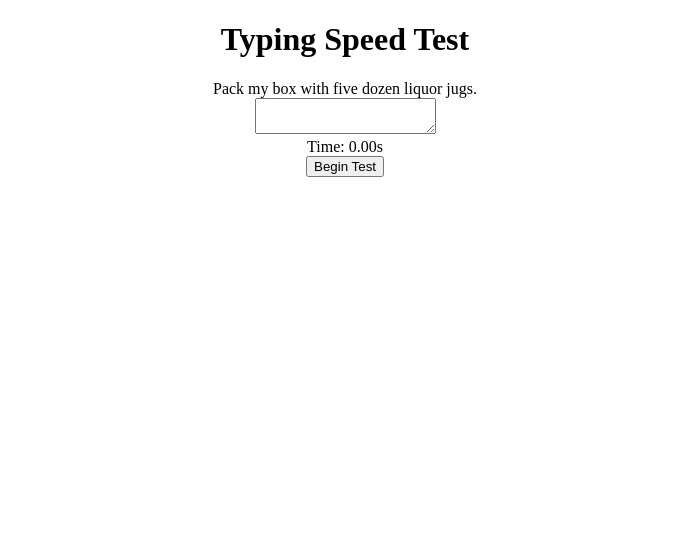
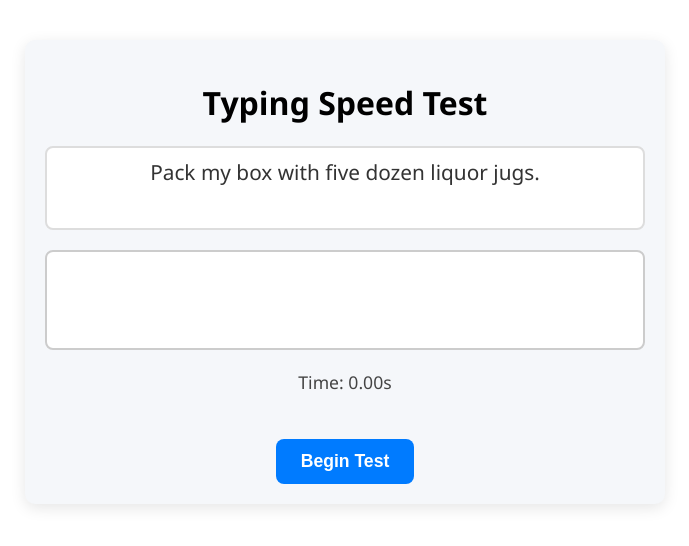
Before and after one commit to ChrisReynolds0508/typing-speed-tester, a plain HTML site: page index.html in a window 1280 px wide. Shown: the whole page, without its empty margins (295-984 px from the left). Drawn offline with Linux system fonts and the light colour scheme.

Commit message:
added basic css styling, added h1 via javascript

```diff
--- a/index.html
+++ b/index.html
@@ -7,7 +7,7 @@
      <title>Typing Speed Tester</title>
 </head>
 <body>
-    <h1>Typing Speed Test</h1>
+
     <script type="module" src="index.js"></script>
 </body>
 </html>
--- a/index.js
+++ b/index.js
@@ -4,6 +4,11 @@ import { sentences } from './sentences.js';
 const container = document.createElement('div'); // holds the app layout
 container.classList.add('container');
 document.body.appendChild(container);
+
+const heading = document.createElement('h1');
+heading.classList.add('heading');
+heading.textContent = 'Typing Speed Test';
+container.appendChild(heading);
 
 const sampleSentence = document.createElement('div'); // section to display the sample sentence
 sampleSentence.classList.add('sampleSentence');
--- a/style.css
+++ b/style.css
@@ -1,3 +1,77 @@
-body {
-    text-align: center;
+/* Container to center everything */
+.container {
+  max-width: 600px;
+  margin: 40px auto;
+  padding: 20px;
+  font-family: 'Segoe UI', Tahoma, Geneva, Verdana, sans-serif;
+  background: #f5f7fa;
+  border-radius: 10px;
+  box-shadow: 0 4px 15px rgba(0,0,0,0.1);
+  text-align: center;
 }
+
+/* Sentence display */
+.sampleSentence {
+  font-size: 1.3rem;
+  margin-bottom: 20px;
+  color: #333;
+  min-height: 60px;
+  padding: 10px 15px;
+  border: 2px solid #ddd;
+  border-radius: 8px;
+  background-color: #fff;
+  user-select: none; /* prevent selection */
+}
+
+/* Text area for typing */
+.textArea {
+  width: 100%;
+  height: 100px;
+  font-size: 1.2rem;
+  padding: 12px 15px;
+  border: 2px solid #ccc;
+  border-radius: 8px;
+  resize: none;
+  outline: none;
+  box-sizing: border-box;
+  transition: border-color 0.3s ease;
+}
+
+.textArea:focus {
+  border-color: #007bff;
+  background-color: #e9f0ff;
+}
+
+/* Timer, WPM, and Accuracy displays */
+.timer,
+.wpmDisplay,
+.accuracy {
+  font-size: 1.1rem;
+  margin-top: 15px;
+  color: #444;
+}
+
+/* Button styling */
+.resetBtn {
+  margin-top: 30px;
+  padding: 12px 25px;
+  font-size: 1.1rem;
+  font-weight: 600;
+  background-color: #007bff;
+  border: none;
+  border-radius: 8px;
+  color: white;
+  cursor: pointer;
+  transition: background-color 0.25s ease;
+}
+
+.resetBtn:hover {
+  background-color: #0056b3;
+}
+
+/* Disabled textarea styling */
+.textArea:disabled {
+  background-color: #f0f0f0;
+  cursor: not-allowed;
+  color: #777;
+}
```
